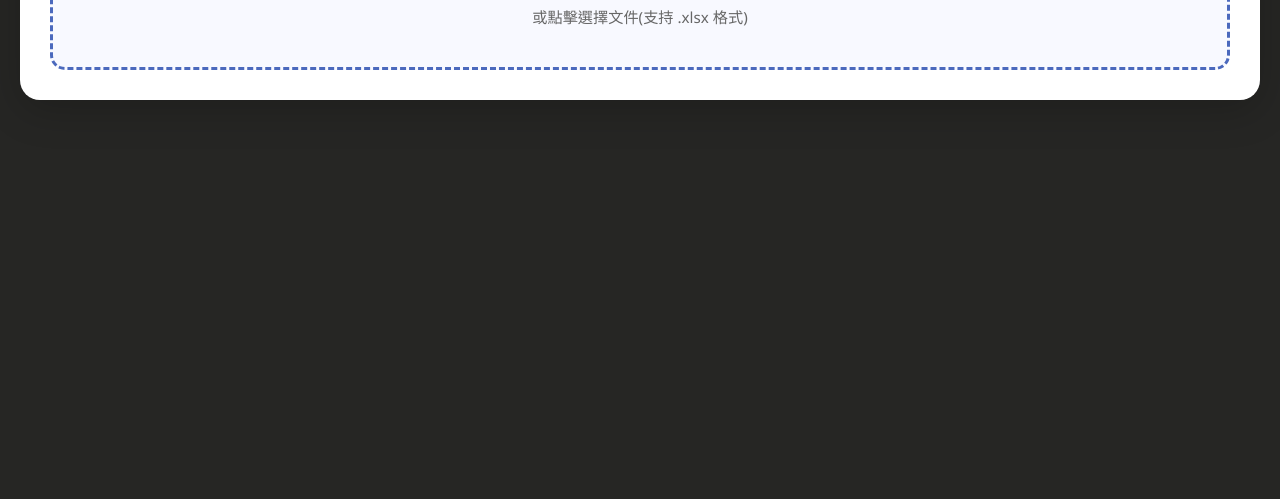
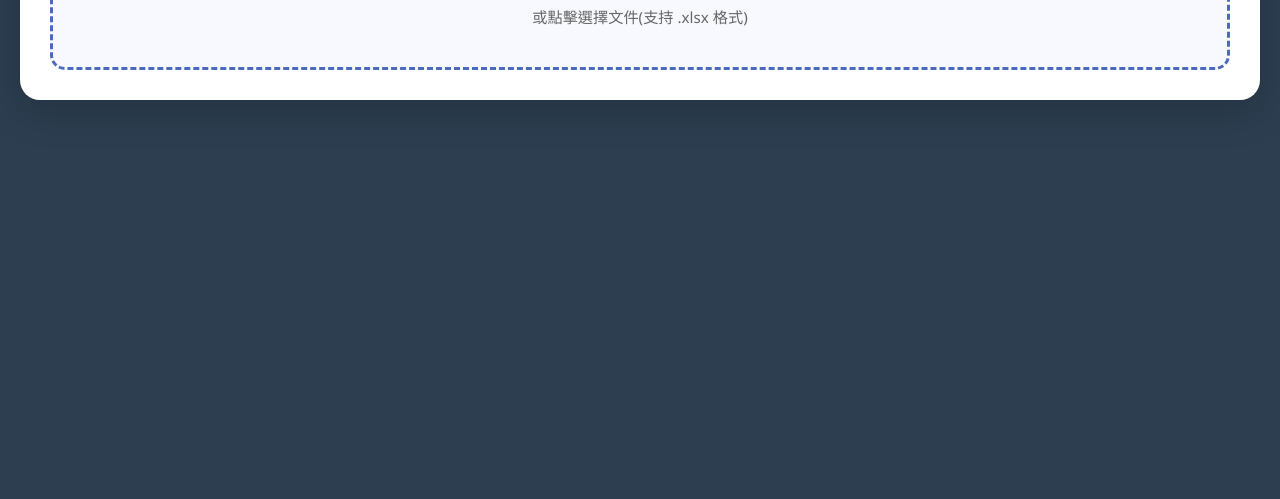
Before and after one commit to moriochang/Product_Search_Tool, a plain HTML site: page index.html in a window 1280 px wide. Shown: the part 301-800 px from the top of the page. Drawn offline with Linux system fonts and the light colour scheme.

Commit message:
index.html

```diff
--- a/index.html
+++ b/index.html
@@ -14,7 +14,7 @@
 
         body {
             font-family: 'Segoe UI', 'Microsoft JhengHei', Arial, sans-serif;
-            background: #262624;
+            background: #2c3e50;
             min-height: 100vh;
             padding: 20px;
         }
```
